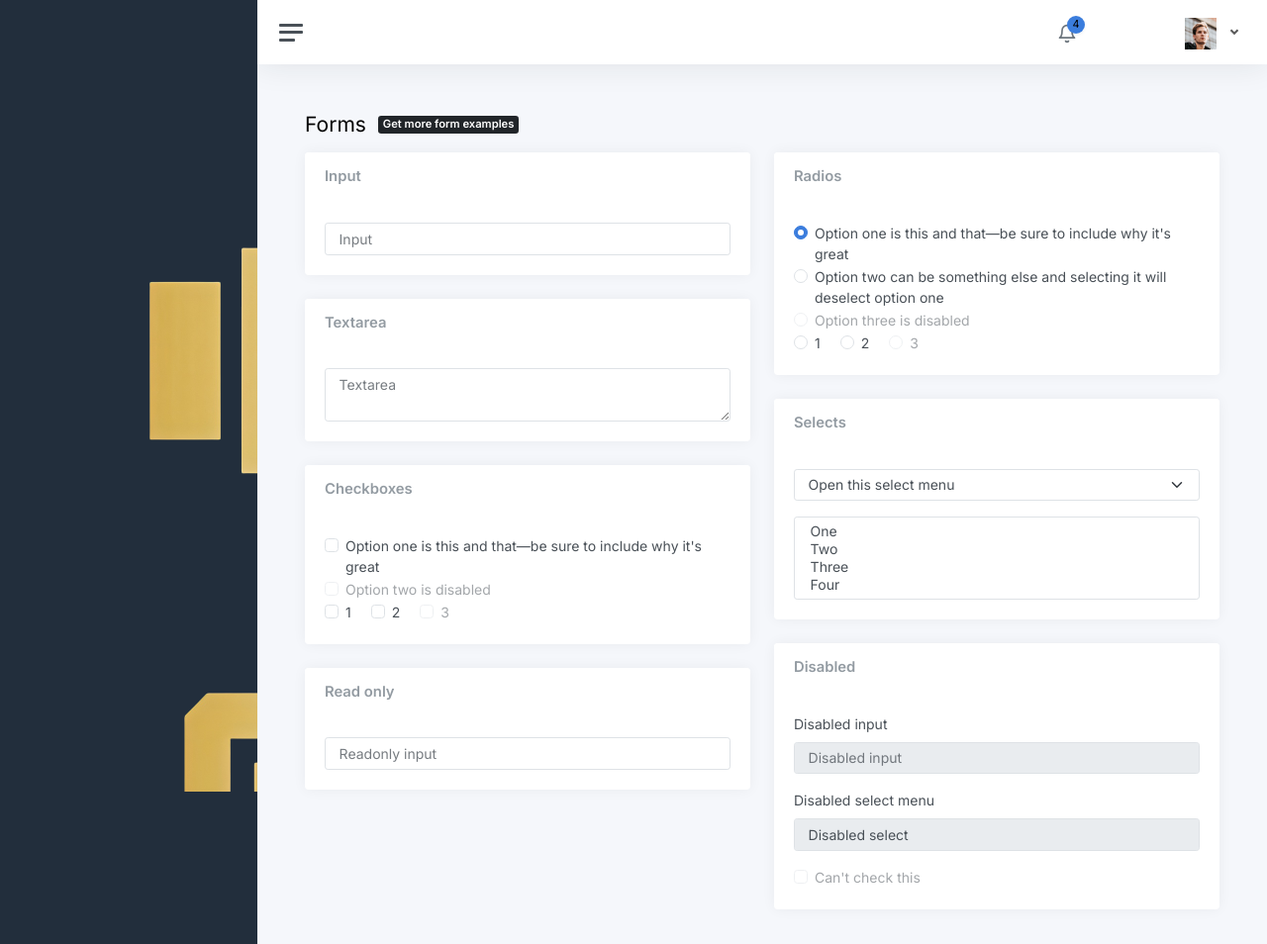
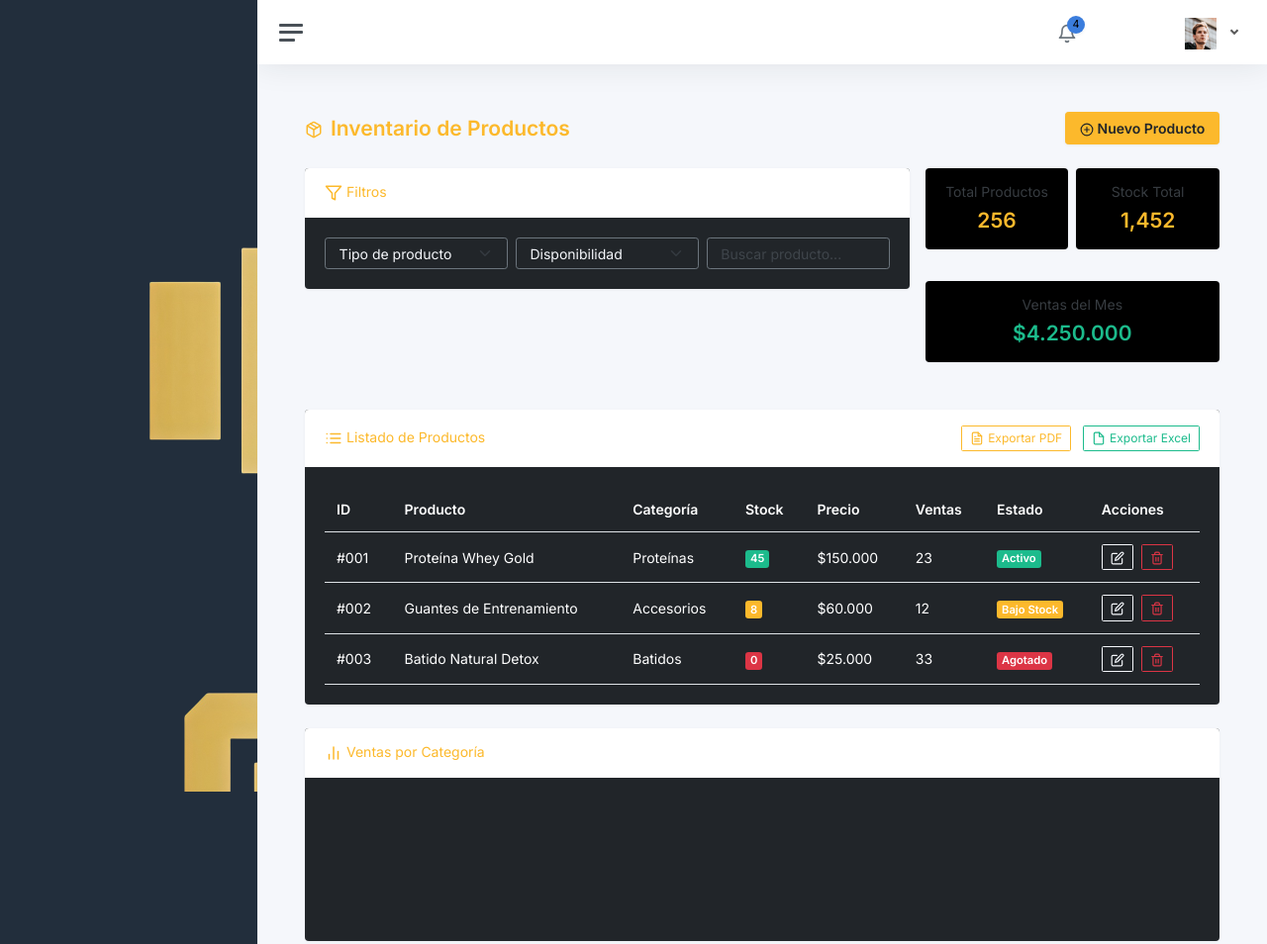
Before and after one commit to DaLeedev/Admin_Gym, a website: page static/ui-forms.html in a window 1280 px wide. Shown: the top 954 px of the page at 99% size. Drawn offline with Linux system fonts and the light colour scheme.

Commit message:
Pagina productos, terminada, faltan enlaces

```diff
--- a/static/ui-forms.html
+++ b/static/ui-forms.html
@@ -153,247 +153,194 @@
 
         <main class="content">
           <div class="container-fluid p-0">
-            <div class="mb-3">
-              <h1 class="h3 d-inline align-middle">Forms</h1>
-              <a
-                class="badge bg-dark text-white ms-2"
-                href="upgrade-to-pro.html"
+            <div class="d-flex justify-content-between align-items-center mb-4">
+              <h1 class="h3 text-warning fw-bold mb-0">
+                <i data-feather="package" class="me-2"></i>Inventario de
+                Productos
+              </h1>
+              <button class="btn btn-warning text-dark fw-bold shadow-sm">
+                <i data-feather="plus-circle" class="me-1"></i>Nuevo Producto
+              </button>
+            </div>
+
+            <!-- FILTROS Y ESTADÍSTICAS -->
+            <div class="row g-3 mb-4">
+              <div class="col-md-8">
+                <div class="card bg-dark border-0 shadow-sm">
+                  <div
+                    class="card-header border-0 d-flex justify-content-between align-items-center"
                   >
-                Get more form examples
-              </a>
-            </div>
-            <div class="row">
-              <div class="col-12 col-lg-6">
-                <div class="card">
-                  <div class="card-header">
-                    <h5 class="card-title mb-0">Input</h5>
+                    <h5 class="text-warning mb-0">
+                      <i data-feather="filter" class="me-1"></i>Filtros
+                    </h5>
                   </div>
                   <div class="card-body">
+                    <div class="row g-2">
+                      <div class="col-md-4">
+                        <select
+                          class="form-select bg-dark text-light border-secondary"
+                        >
+                          <option value="">Tipo de producto</option>
+                          <option>Proteínas</option>
+                          <option>Bebidas</option>
+                          <option>Ropa</option>
+                          <option>Accesorios</option>
+                          <option>Batidos</option>
+                        </select>
+                      </div>
+                      <div class="col-md-4">
+                        <select
+                          class="form-select bg-dark text-light border-secondary"
+                        >
+                          <option value="">Disponibilidad</option>
+                          <option>En stock</option>
+                          <option>Bajo stock</option>
+                          <option>Agotado</option>
+                        </select>
+                      </div>
+                      <div class="col-md-4">
                         <input
                           type="text"
-                      class="form-control"
-                      placeholder="Input"
+                          class="form-control bg-dark text-light border-secondary"
+                          placeholder="Buscar producto..."
                         />
                       </div>
                     </div>
-
-                <div class="card">
-                  <div class="card-header">
-                    <h5 class="card-title mb-0">Textarea</h5>
-                  </div>
-                  <div class="card-body">
-                    <textarea
-                      class="form-control"
-                      rows="2"
-                      placeholder="Textarea"
-                    ></textarea>
-                  </div>
-                </div>
-
-                <div class="card">
-                  <div class="card-header">
-                    <h5 class="card-title mb-0">Checkboxes</h5>
-                  </div>
-                  <div class="card-body">
-                    <div>
-                      <label class="form-check">
-                        <input
-                          class="form-check-input"
-                          type="checkbox"
-                          value=""
-                        />
-                        <span class="form-check-label">
-                          Option one is this and that&mdash;be sure to include
-                          why it's great
-                        </span>
-                      </label>
-                      <label class="form-check">
-                        <input
-                          class="form-check-input"
-                          type="checkbox"
-                          value=""
-                          disabled
-                        />
-                        <span class="form-check-label">
-                          Option two is disabled
-                        </span>
-                      </label>
-                    </div>
-                    <div>
-                      <label class="form-check form-check-inline">
-                        <input
-                          class="form-check-input"
-                          type="checkbox"
-                          value="option1"
-                        />
-                        <span class="form-check-label"> 1 </span>
-                      </label>
-                      <label class="form-check form-check-inline">
-                        <input
-                          class="form-check-input"
-                          type="checkbox"
-                          value="option2"
-                        />
-                        <span class="form-check-label"> 2 </span>
-                      </label>
-                      <label class="form-check form-check-inline">
-                        <input
-                          class="form-check-input"
-                          type="checkbox"
-                          value="option3"
-                          disabled
-                        />
-                        <span class="form-check-label"> 3 </span>
-                      </label>
                   </div>
                 </div>
               </div>
 
-                <div class="card">
-                  <div class="card-header">
-                    <h5 class="card-title mb-0">Read only</h5>
+              <!-- TARJETAS DE RESUMEN -->
+              <div class="col-md-4">
+                <div class="row g-2">
+                  <div class="col-6">
+                    <div
+                      class="card bg-black border-warning text-center p-3 shadow-sm"
+                    >
+                      <h6 class="text-muted">Total Productos</h6>
+                      <h3 class="text-warning mb-0 fw-bold">256</h3>
                     </div>
-                  <div class="card-body">
-                    <input
-                      class="form-control"
-                      type="text"
-                      placeholder="Readonly input"
-                      readonly
-                    />
+                  </div>
+                  <div class="col-6">
+                    <div
+                      class="card bg-black border-warning text-center p-3 shadow-sm"
+                    >
+                      <h6 class="text-muted">Stock Total</h6>
+                      <h3 class="text-warning mb-0 fw-bold">1,452</h3>
+                    </div>
+                  </div>
+                  <div class="col-12">
+                    <div
+                      class="card bg-black border-warning text-center p-3 shadow-sm"
+                    >
+                      <h6 class="text-muted">Ventas del Mes</h6>
+                      <h3 class="text-success mb-0 fw-bold">$4.250.000</h3>
+                    </div>
+                  </div>
                 </div>
               </div>
             </div>
 
-              <div class="col-12 col-lg-6">
-                <div class="card">
-                  <div class="card-header">
-                    <h5 class="card-title mb-0">Radios</h5>
+            <!-- TABLA DE PRODUCTOS -->
+            <div class="card bg-dark border-0 shadow-sm mb-4">
+              <div
+                class="card-header d-flex justify-content-between align-items-center border-0"
+              >
+                <h5 class="text-warning mb-0">
+                  <i data-feather="list" class="me-1"></i>Listado de Productos
+                </h5>
+                <div>
+                  <button class="btn btn-sm btn-outline-warning me-2">
+                    <i data-feather="file-text" class="me-1"></i>Exportar PDF
+                  </button>
+                  <button class="btn btn-sm btn-outline-success">
+                    <i data-feather="file" class="me-1"></i>Exportar Excel
+                  </button>
                 </div>
-                  <div class="card-body">
-                    <div>
-                      <label class="form-check">
-                        <input
-                          class="form-check-input"
-                          type="radio"
-                          value="option1"
-                          name="radios-example"
-                          checked
-                        />
-                        <span class="form-check-label">
-                          Option one is this and that&mdash;be sure to include
-                          why it's great
-                        </span>
-                      </label>
-                      <label class="form-check">
-                        <input
-                          class="form-check-input"
-                          type="radio"
-                          value="option2"
-                          name="radios-example"
-                        />
-                        <span class="form-check-label">
-                          Option two can be something else and selecting it will
-                          deselect option one
-                        </span>
-                      </label>
-                      <label class="form-check">
-                        <input
-                          class="form-check-input"
-                          type="radio"
-                          value="option3"
-                          name="radios-example"
-                          disabled
-                        />
-                        <span class="form-check-label">
-                          Option three is disabled
-                        </span>
-                      </label>
               </div>
-                    <div>
-                      <label class="form-check form-check-inline">
-                        <input
-                          class="form-check-input"
-                          type="radio"
-                          name="inline-radios-example"
-                          value="option1"
-                        />
-                        <span class="form-check-label"> 1 </span>
-                      </label>
-                      <label class="form-check form-check-inline">
-                        <input
-                          class="form-check-input"
-                          type="radio"
-                          name="inline-radios-example"
-                          value="option2"
-                        />
-                        <span class="form-check-label"> 2 </span>
-                      </label>
-                      <label class="form-check form-check-inline">
-                        <input
-                          class="form-check-input"
-                          type="radio"
-                          name="inline-radios-example"
-                          value="option3"
-                          disabled
-                        />
-                        <span class="form-check-label"> 3 </span>
-                      </label>
-                    </div>
+              <div class="card-body table-responsive">
+                <table class="table table-dark table-hover align-middle mb-0">
+                  <thead class="text-warning border-secondary">
+                    <tr>
+                      <th>ID</th>
+                      <th>Producto</th>
+                      <th>Categoría</th>
+                      <th>Stock</th>
+                      <th>Precio</th>
+                      <th>Ventas</th>
+                      <th>Estado</th>
+                      <th>Acciones</th>
+                    </tr>
+                  </thead>
+                  <tbody class="text-light">
+                    <tr>
+                      <td>#001</td>
+                      <td>Proteína Whey Gold</td>
+                      <td>Proteínas</td>
+                      <td><span class="badge bg-success">45</span></td>
+                      <td>$150.000</td>
+                      <td>23</td>
+                      <td><span class="badge bg-success">Activo</span></td>
+                      <td>
+                        <button class="btn btn-sm btn-outline-light me-1">
+                          <i data-feather="edit"></i>
+                        </button>
+                        <button class="btn btn-sm btn-outline-danger">
+                          <i data-feather="trash-2"></i>
+                        </button>
+                      </td>
+                    </tr>
+                    <tr>
+                      <td>#002</td>
+                      <td>Guantes de Entrenamiento</td>
+                      <td>Accesorios</td>
+                      <td><span class="badge bg-warning">8</span></td>
+                      <td>$60.000</td>
+                      <td>12</td>
+                      <td><span class="badge bg-warning">Bajo Stock</span></td>
+                      <td>
+                        <button class="btn btn-sm btn-outline-light me-1">
+                          <i data-feather="edit"></i>
+                        </button>
+                        <button class="btn btn-sm btn-outline-danger">
+                          <i data-feather="trash-2"></i>
+                        </button>
+                      </td>
+                    </tr>
+                    <tr>
+                      <td>#003</td>
+                      <td>Batido Natural Detox</td>
+                      <td>Batidos</td>
+                      <td><span class="badge bg-danger">0</span></td>
+                      <td>$25.000</td>
+                      <td>33</td>
+                      <td><span class="badge bg-danger">Agotado</span></td>
+                      <td>
+                        <button class="btn btn-sm btn-outline-light me-1">
+                          <i data-feather="edit"></i>
+                        </button>
+                        <button class="btn btn-sm btn-outline-danger">
+                          <i data-feather="trash-2"></i>
+                        </button>
+                      </td>
+                    </tr>
+                  </tbody>
+                </table>
               </div>
             </div>
 
-                <div class="card">
-                  <div class="card-header">
-                    <h5 class="card-title mb-0">Selects</h5>
+            <!-- GRÁFICO DE VENTAS -->
+            <div class="card bg-dark border-0 shadow-sm">
+              <div
+                class="card-header border-0 d-flex justify-content-between align-items-center"
+              >
+                <h5 class="text-warning mb-0">
+                  <i data-feather="bar-chart-2" class="me-1"></i>Ventas por
+                  Categoría
+                </h5>
               </div>
               <div class="card-body">
-                    <select class="form-select mb-3">
-                      <option selected>Open this select menu</option>
-                      <option>One</option>
-                      <option>Two</option>
-                      <option>Three</option>
-                    </select>
-
-                    <select multiple class="form-control">
-                      <option>One</option>
-                      <option>Two</option>
-                      <option>Three</option>
-                      <option>Four</option>
-                    </select>
-                  </div>
-                </div>
-
-                <div class="card">
-                  <div class="card-header">
-                    <h5 class="card-title mb-0">Disabled</h5>
-                  </div>
-                  <div class="card-body">
-                    <div class="mb-3">
-                      <label class="form-label">Disabled input</label>
-                      <input
-                        type="text"
-                        class="form-control"
-                        placeholder="Disabled input"
-                        disabled
-                      />
-                    </div>
-                    <div class="mb-3">
-                      <label class="form-label">Disabled select menu</label>
-                      <select class="form-control" disabled>
-                        <option>Disabled select</option>
-                      </select>
-                    </div>
-                    <label class="form-check">
-                      <input
-                        class="form-check-input"
-                        type="checkbox"
-                        value=""
-                        disabled
-                      />
-                      <span class="form-check-label"> Can't check this </span>
-                    </label>
-                  </div>
-                </div>
+                <canvas id="salesChart" height="120"></canvas>
               </div>
             </div>
           </div>
```
Lines whose indentation alone changed are shown as unchanged.
